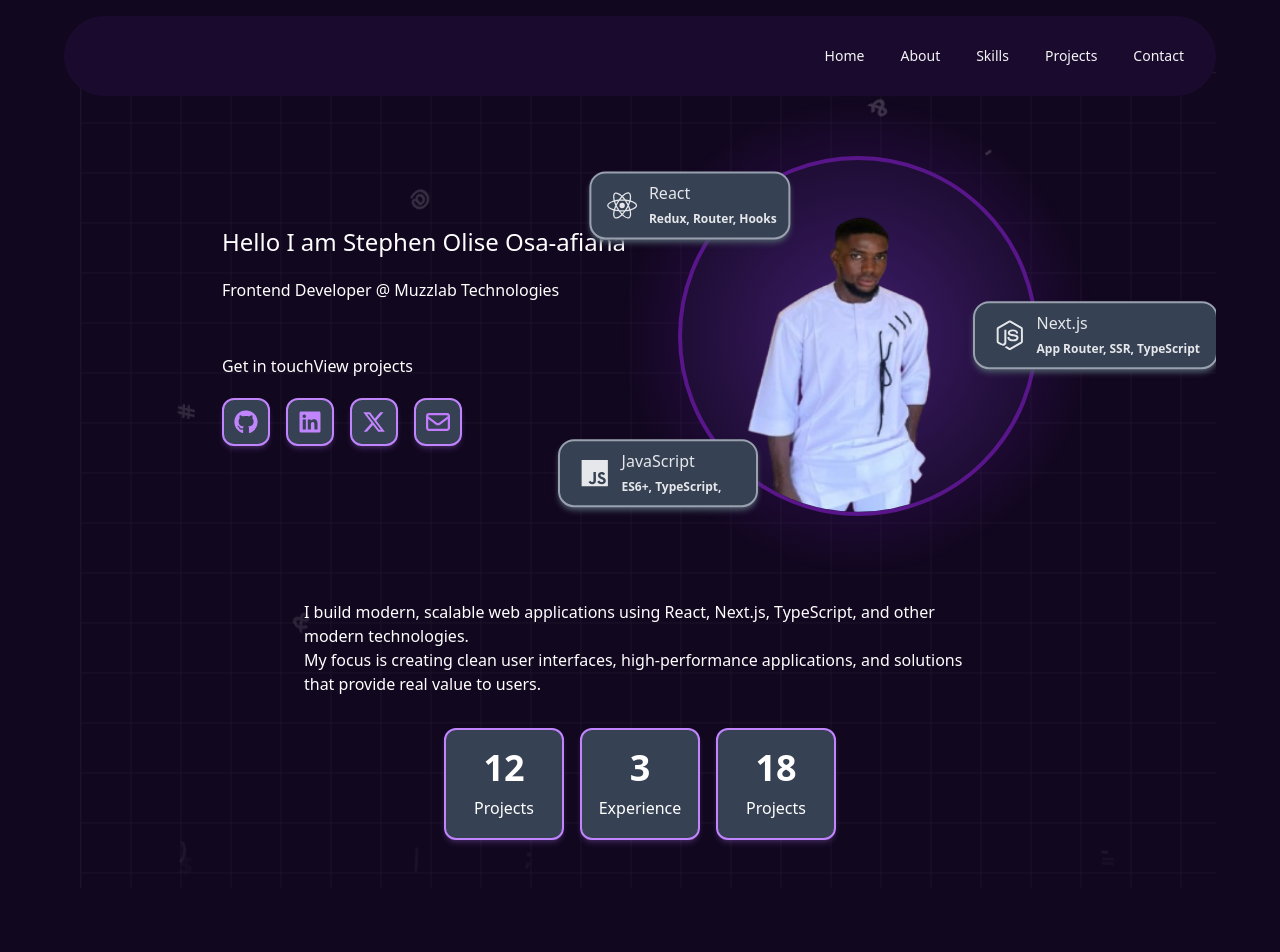
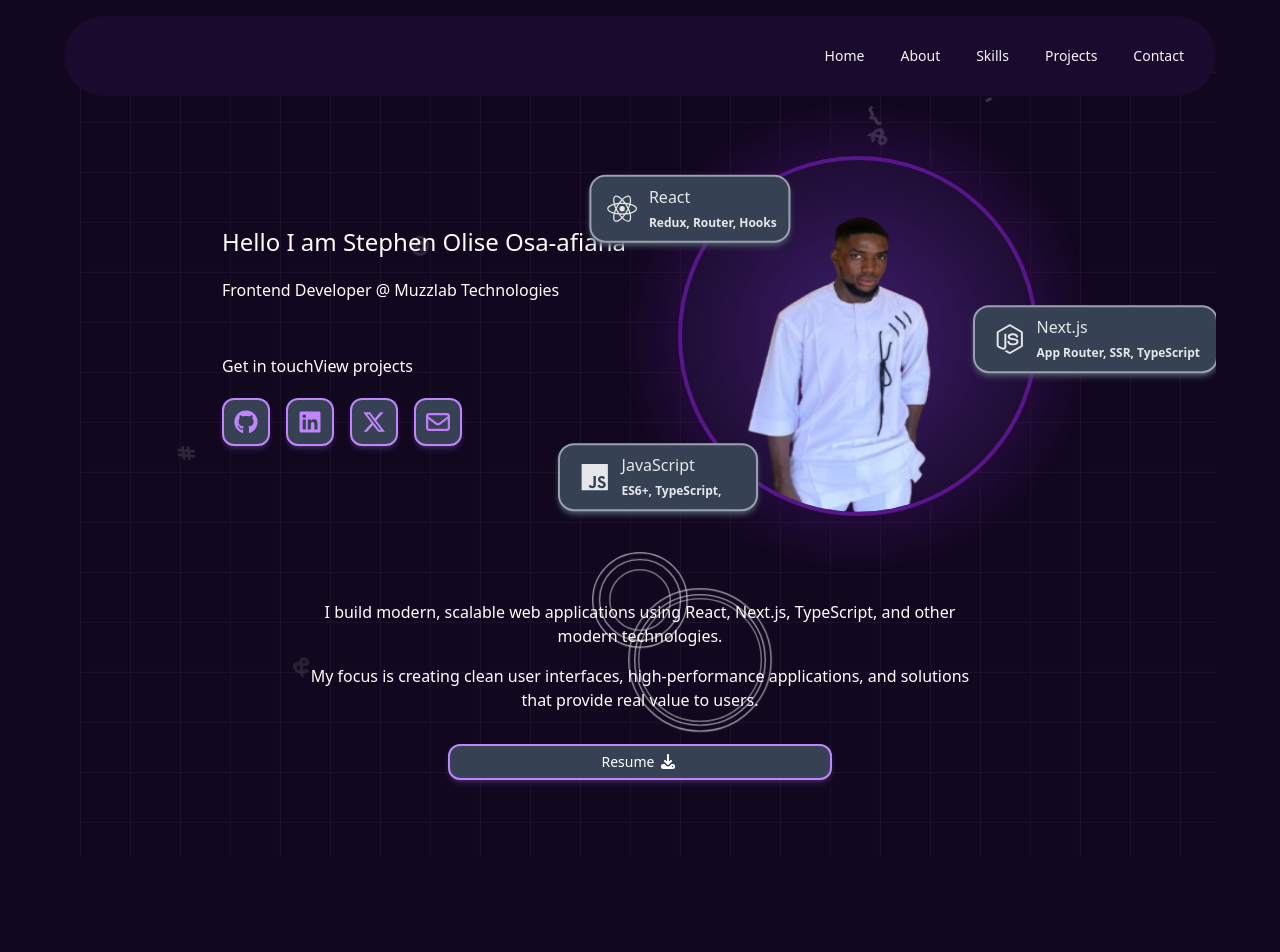
Before and after one commit to stpholise/my-portfolio, a Next.js app: page /home in a window 1280 px wide. Shown: the top 952 px of the page. Built offline with nearby package versions, Linux system fonts and the light colour scheme.

Commit message:
remove skills section and about section

```diff
--- a/app/_components/cells/SkillSlider.tsx
+++ b/app/_components/cells/SkillSlider.tsx
@@ -24,9 +24,9 @@ const SkillSlider = ({ level, label }: SkillSliderProps) => {
     <div className="w-full max-w-md">
       <div className="flex justify-between mb-1 text-sm font-medium">
         <span>{label}</span>
-        <span>{level}%</span>
+        {/* <span>{level}%</span> */}
       </div>
-
+{/*
       <div className="w-full bg-black z-1 relative h-2.5 rounded-full overflow-hidden">
         <div
           className={clsx(
@@ -35,7 +35,7 @@ const SkillSlider = ({ level, label }: SkillSliderProps) => {
           )}
         />
         <div className="absolute inset-0 w-full -z-1 bg-linear-90 from-transparent via-white/90  to-transparent animate-shimmer"></div>
-      </div>
+      </div> */}
     </div>
   );
 };
--- a/app/home/page.tsx
+++ b/app/home/page.tsx
@@ -23,7 +23,7 @@ import Link from "next/link";
 import Field from "../_components/cells/Field";
 //  import ErrorMessage from "../_components/cells/ErrorMessage";
 // import CircularGallery from "./_components/CircularGallery";
-import StatNumber from "../_components/cells/StatNumber";
+// import StatNumber from "../_components/cells/StatNumber";
 import SkillSlider from "../_components/cells/SkillSlider";
 import { ChangeEvent, SyntheticEvent, useState } from "react";
 import toast from "react-hot-toast";
@@ -276,40 +276,48 @@ const Page = () => {
               </div>
             </div>
             <div className=" max-w-2xl mx-auto lg:mt-8 md:mt-12 ">
-              <p className="">
+                 <div className=" relative w-full h-full -z-1">
+                <div className="wrapper_1 absolute m-auto size-20 left-1/2 top-1/2 transform -translate-1/2">
+                  <div className="circle absolute top-1/2 left-1/2 transform -translate-1/2 size-10 border-gray-200 border rounded-full animate-[ping_1.5s_1.2s_infinite_linear]"></div>
+                  <div className="circle absolute top-1/2 left-1/2 transform -translate-1/2 size-15 border-gray-200 border rounded-full animate-[ping_1.5s_1.4s_infinite_linear]"></div>
+                  <div className="circle inset-0 size-20 absolute w-full h-full border border-gray-300 rounded-full animate-[ping_1.5s_1.6s_infinite_linear]"></div>
+                </div>
+                <div className="wrapper_1 absolute m-auto size-30 left-1/2 top-2/3  ">
+                  <div className="circle size-20 absolute top-1/2 left-1/2 transform -translate-1/2  border-gray-200 border rounded-full animate-[ping_1.5s_1.2s_infinite_linear]"></div>
+                  <div className="circle size-24 absolute top-1/2 left-1/2 transform -translate-1/2  border-gray-200 border rounded-full animate-[ping_1.5s_1.4s_infinite_linear]"></div>
+                  <div className="circle inset-0 size-30 absolute w-full h-full border border-gray-300 rounded-full animate-[ping_1.5s_1.6s_infinite_linear]"></div>
+                </div>
+              </div>
+              <p className="text-center">
                 I build modern, scalable web applications using React, Next.js,
                 TypeScript, and other modern technologies.
               </p>
-              <p className="">
+              <p className="text-center mt-4">
                 My focus is creating clean user interfaces, high-performance
                 applications, and solutions that provide real value to users.
               </p>
-                <div className="  mt-8 flex gap-4 justify-center">
-                <div className="h-28 w-30 p-3 flex flex-col gap-2 py-8 items-center justify-center bg-gray-700 border-purple-1 hover:border-purple-2 shadow-md shadow-purple-3 border-2 rounded-xl text-white decoration-0 ">
-                  <StatNumber target={12} />
-                  <p>Projects</p>
-                </div>
-                <div className="h-28 w-30 p-3 flex flex-col gap-2 py-8 items-center justify-center bg-gray-700 border-purple-1 hover:border-purple-2 shadow-md shadow-purple-3 border-2 rounded-xl text-white decoration-0 ">
-                  <StatNumber target={3} />
-                  <p> Experience</p>
-                </div>
-                <div className="h-28 w-30 p-3 flex flex-col gap-2 py-8 items-center justify-center bg-gray-700 border-purple-1 hover:border-purple-2 shadow-md shadow-purple-3 border-2 rounded-xl text-white decoration-0 ">
-                  <StatNumber target={18} />
-                  <p>Projects</p>
-                </div>
+               <div className=" mt-8 ">
+                {" "}
+                <a
+                  href="/int_cv_9_02_2026.pdf"
+                  download={"Osa-afiana_stephen_olise_cv.pdf"}
+                  className="flex px-4 py-1 h-9 max-w-sm mx-auto items-center justify-center bg-gray-700 border-purple-1 hover:border-purple-2 shadow-md shadow-purple-3 border-2 rounded-xl text-white decoration-0 text-sm font-medium "
+                >
+                  Resume <FontAwesomeIcon icon={faDownload} className="text-base ml-1"/>
+                </a>
               </div>
             </div>
           </div>
         </div>
-        <div id="about" className="h-fit relative max-w-6xl mx-auto py-8 ">
-          <h3 className="text-center text-2xl my-8">About me</h3>
+        {/* <div id="about" className="h-fit relative max-w-6xl mx-auto py-8 ">
+           <h3 className="text-center text-2xl my-8">About me</h3>
           <div className="flex  items-center sm:gap-8 px-4 lg:gap-12 justify-center">
             <div className="bg-radial-[at_50%] relative hidden sm:flex  from-secondary-light to-primary   items-center justify-center     shadow-purple-800   size-90     bg-center ">
               <Image
                 src={"/me.png"}
                 alt="stephen olise"
-                width={400}
-                height={1000}
+                width={1200}
+                height={960}
                 className="size-full   overflow-hidden "
               />
             </div>
@@ -326,16 +334,16 @@ const Page = () => {
                   <div className="circle inset-0 size-30 absolute w-full h-full border border-gray-300 rounded-full animate-[ping_1.5s_1.6s_infinite_linear]"></div>
                 </div>
               </div>
-              {/* <h3 className=" text-xl font-medium ">
+               <h3 className=" text-xl font-medium ">
                 Hi, I&apos;m Osa-afiana Stephen Olise, based in Nigeria
-              </h3> */}
+              </h3>
               <p className="">
                 I&apos;m a passionate Frontend/Web developer, with extensive
                 knowledge and years of experience, in building mordern web
                 applications and working with web technologies and creating
                 beautiful user interfaces.
               </p>
-              {/* <div className="  mt-8 flex gap-4 justify-center">
+               <div className="  mt-8 flex gap-4 justify-center">
                 <div className="h-28 w-30 p-3 flex flex-col gap-2 py-8 items-center justify-center bg-gray-700 border-purple-1 hover:border-purple-2 shadow-md shadow-purple-3 border-2 rounded-xl text-white decoration-0 ">
                   <StatNumber target={12} />
                   <p>Projects</p>
@@ -348,7 +356,7 @@ const Page = () => {
                   <StatNumber target={18} />
                   <p>Projects</p>
                 </div>
-              </div> */}
+              </div>
               <div className=" mt-4 ">
                 {" "}
                 <a
@@ -361,9 +369,9 @@ const Page = () => {
               </div>
             </div>
           </div>
-        </div>
+        </div> */}
 
-        {/* <div id="skills" className="max-w-6xl px-4 py-8">
+         {/* <div id="skills" className="max-w-6xl px-4 py-8">
           <h3 className="mb-8 text-2xl font-bold text-center">Skills </h3>
           <div className="flex gap-8 flex-wrap max-w-6xl ">
             <div className="min-w-80 flex-1 p-5 rounded-xl border-gray-200 border bg-gray-800 shadow-2xl flex flex-col gap-8">
@@ -430,7 +438,7 @@ const Page = () => {
               </div>
             </div>
           </div>
-        </div> */}
+        </div>  */}
 
         {/* <div className="py-8 max-w-6xl mx-auto">
           <h2 className="text-2xl font-bold my-8 text-center ">
```
